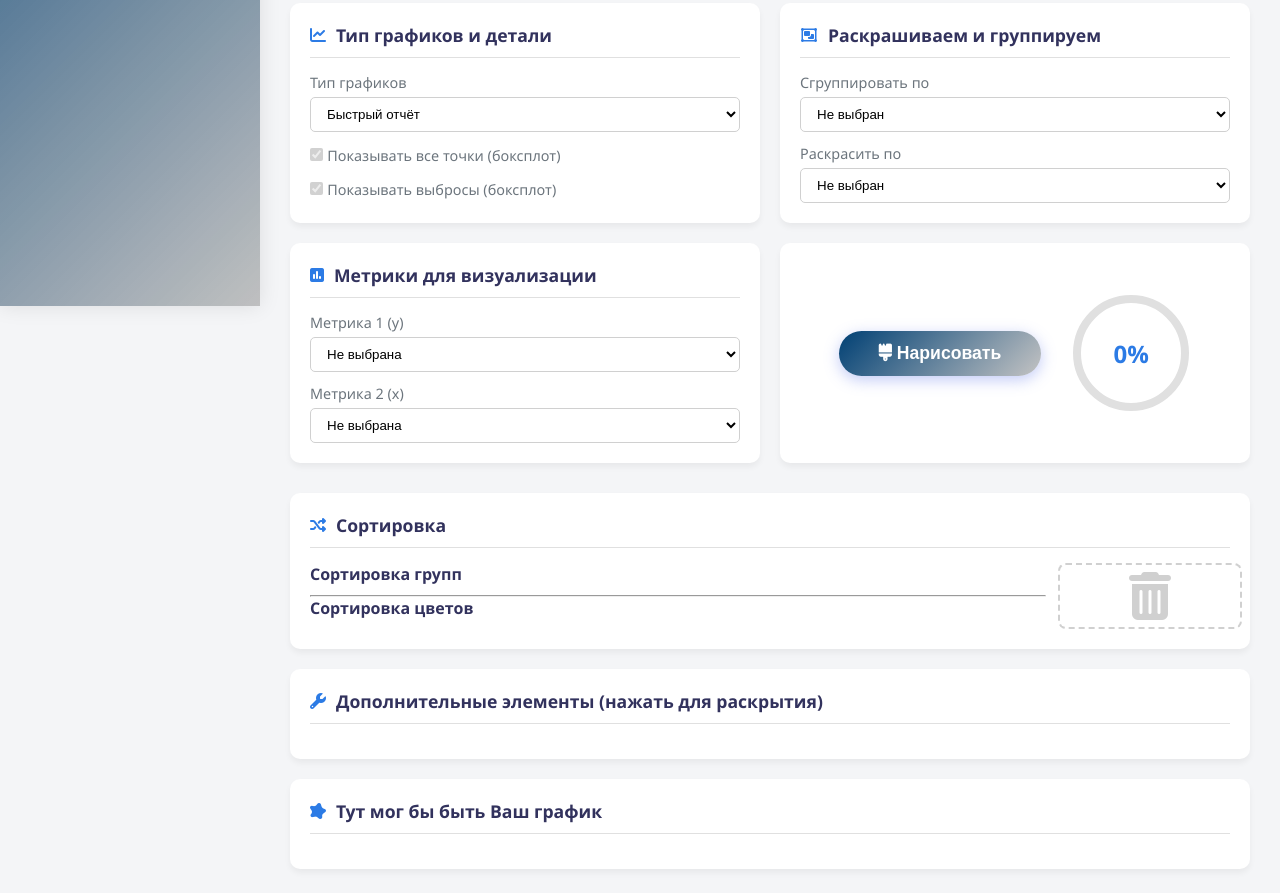
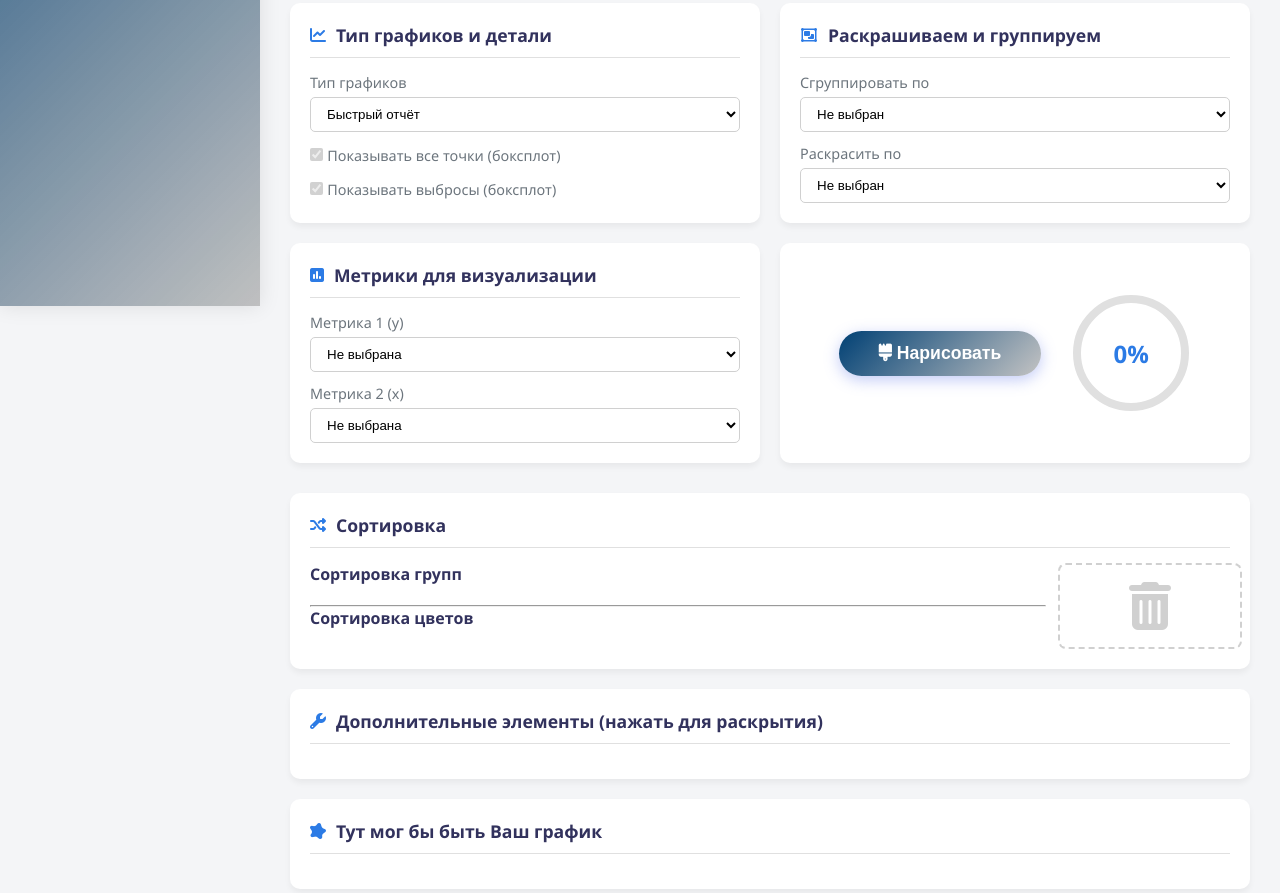
Before and after one commit to LeisLoggers/VMolberte, a plain HTML site: page pages/index.html in a window 1280 px wide. Shown: the part 494-1387 px from the top of the page. Drawn offline with Linux system fonts and the light colour scheme.

Commit message:
28/11/2025 Ещё чутка

```diff
--- a/styles/index.css
+++ b/styles/index.css
@@ -244,7 +244,7 @@ body {
     display: grid;
     gap: 12px;
     grid-template-columns: repeat(auto-fit, minmax(100px, 1fr));
-    margin: 5px;
+    margin: 10px;
 }
 
 .sortableContent {
@@ -299,8 +299,7 @@ body {
         color: red;
     }
     .removeArea i {
-        position: fixed;
-        display: flex;
+        position: absolute;
     }
 
 .styler {
```
